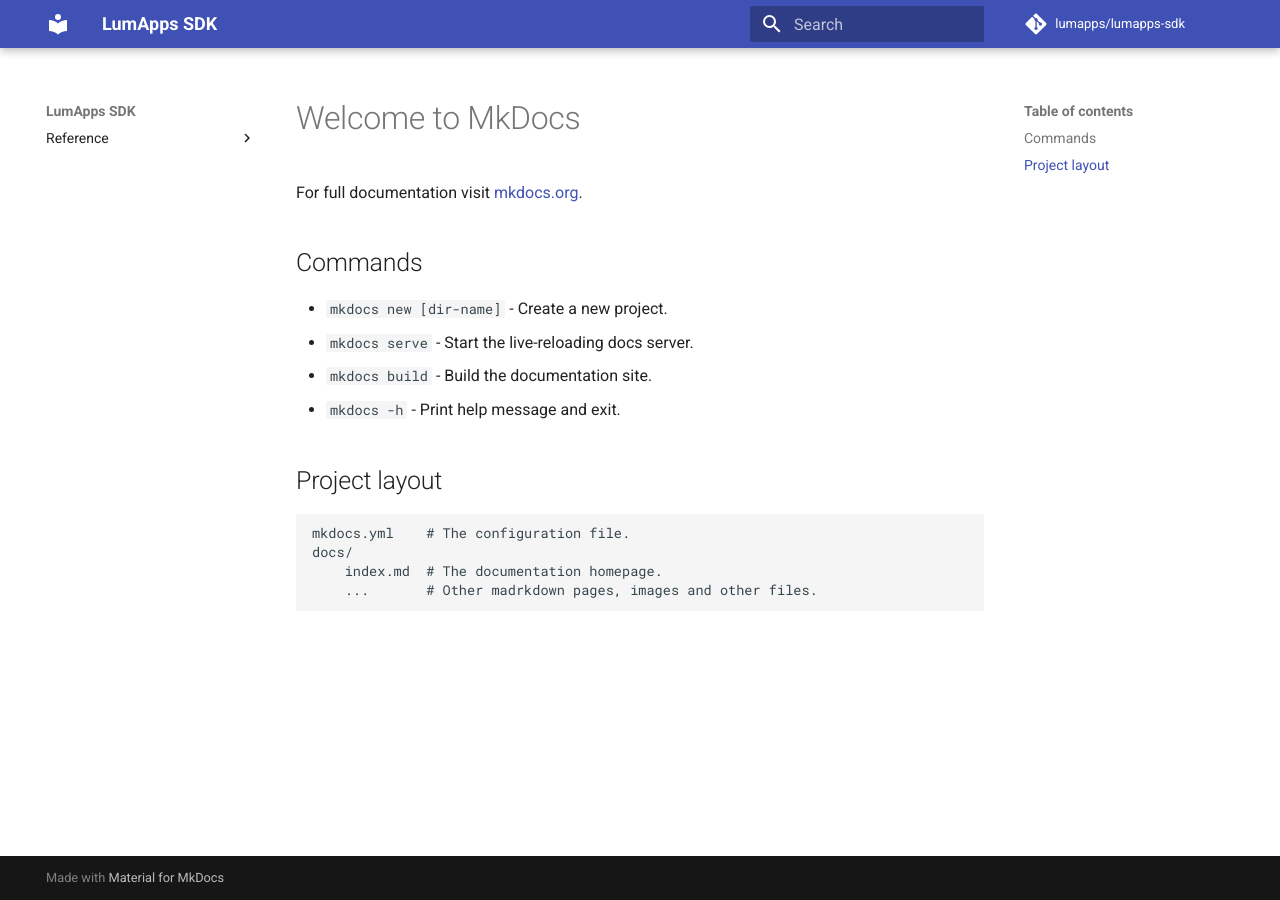
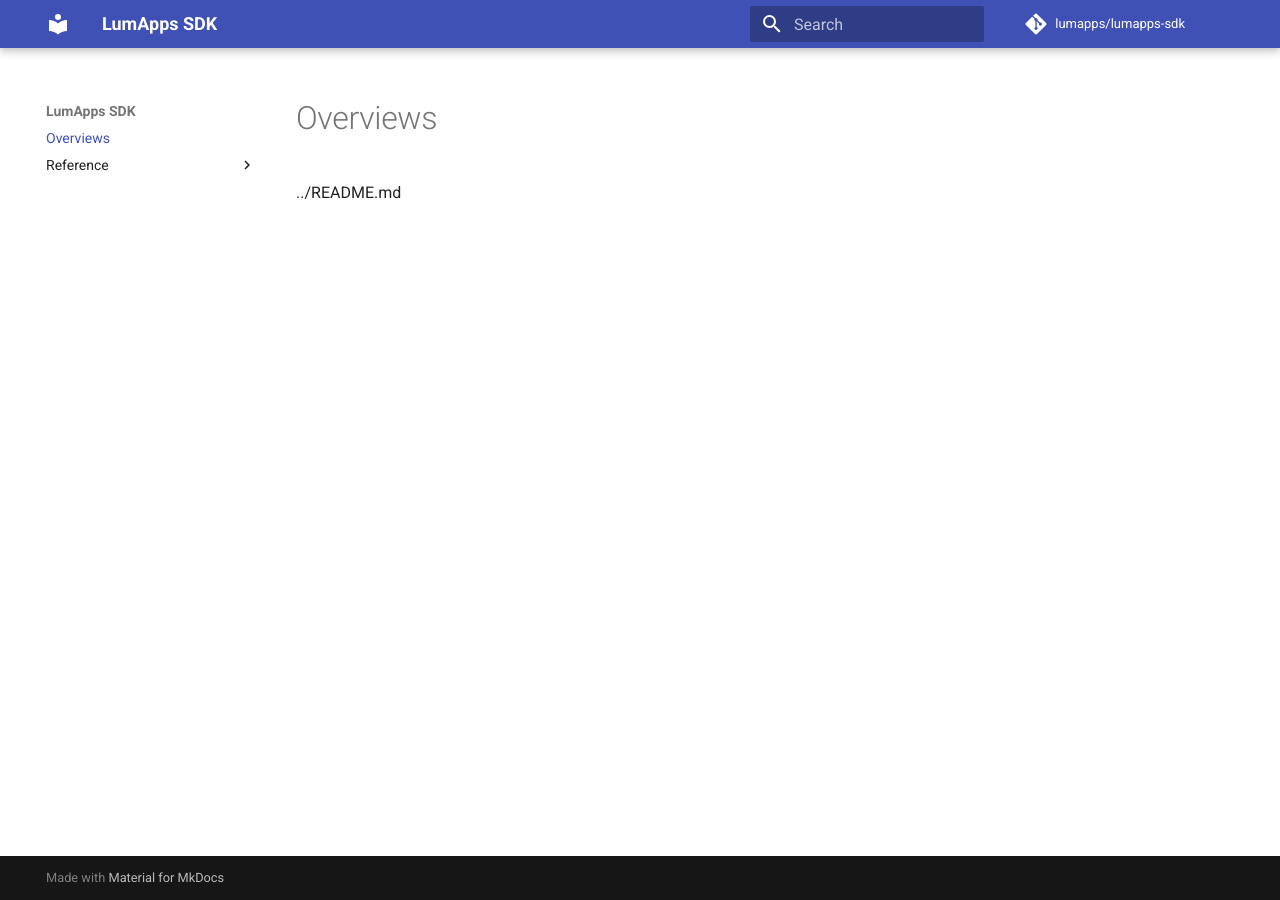
Before and after one commit to lumapps/lumapps-sdk, an MkDocs documentation site: the page built from docs/index.md, in a window 1280 px wide. Built offline with MkDocs 1.6.1 and Material for MkDocs 9.7.7, drawn with Linux system fonts in a browser that asks for light colours; comment, search, counter and statistics services are not loaded.

```diff
--- a/docs/index.md
+++ b/docs/index.md
@@ -1,17 +1,2 @@
-# Welcome to MkDocs
 
-For full documentation visit [mkdocs.org](https://www.mkdocs.org).
-
-## Commands
-
-* `mkdocs new [dir-name]` - Create a new project.
-* `mkdocs serve` - Start the live-reloading docs server.
-* `mkdocs build` - Build the documentation site.
-* `mkdocs -h` - Print help message and exit.
-
-## Project layout
-
-    mkdocs.yml    # The configuration file.
-    docs/
-        index.md  # The documentation homepage.
-        ...       # Other madrkdown pages, images and other files.
+../README.md
--- a/mkdocs.yml
+++ b/mkdocs.yml
@@ -8,6 +8,7 @@ theme:
   name: "material"
 
 nav:
+    - Overviews: index.md
     - Reference:
       - Api Client: api_client.md
       - Widgets: widgets.md
@@ -25,5 +26,10 @@ markdown_extensions:
 plugins:
   - search
   - mkdocstrings:
+      default_handler: python
+      handlers:
+        python:
+          rendering:
+            show_source: true
       watch:
         - lumapps
```
Also changed, not shown: README.md (added, +3 -0 lines), docs/api_client.md (+6 -3 lines), docs/widgets.md (+4 -3 lines), 1 other file.
